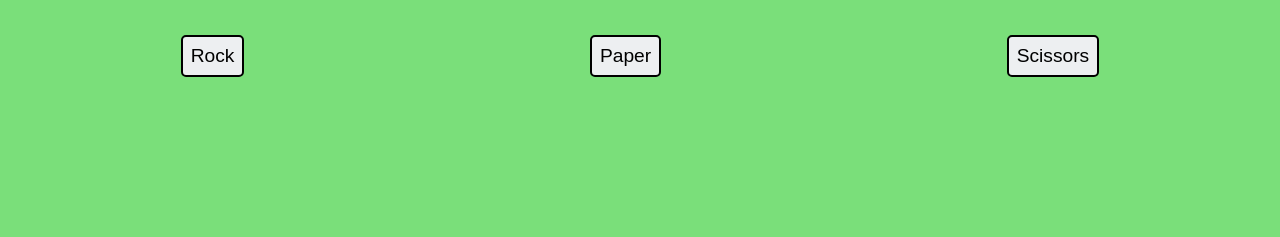
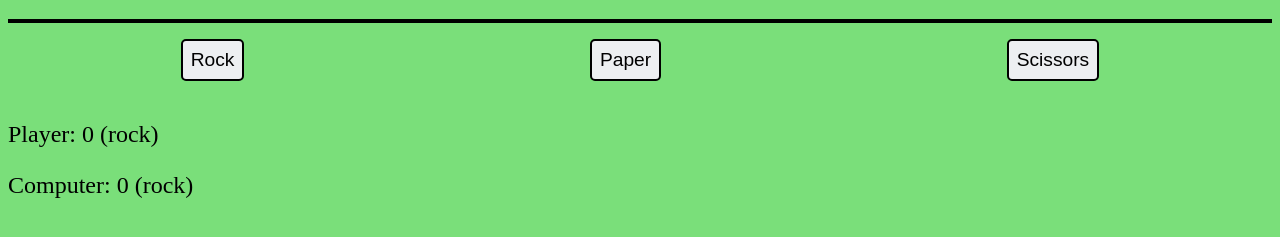
Before and after one commit to pequito193/rock-paper-scissors, a plain HTML site: page index.html in a window 1280 px wide. Both pictures are taken after a click on the button "Rock". Shown: the part 69-306 px from the top of the page. Drawn offline with Linux system fonts and the light colour scheme.

```diff
--- a/index.html
+++ b/index.html
@@ -6,7 +6,7 @@
         <title>Rock-Paper-Scissors</title>
     </head>
     <body>
-        <script src="javascript.js"></script>
+        <script src="javascript.js" defer></script>
         <div class="title">
             <h1>Choose wisely!</h1>
         </div>
@@ -15,6 +15,6 @@
             <button onclick="playRound('paper')">Paper</button>
             <button onclick="playRound('scissors')">Scissors</button>
         </div>
-        <div id="result"></div>
+        <div class="results"></div>
     </body>
 </html>
--- a/javascript.js
+++ b/javascript.js
@@ -1,10 +1,9 @@
-const possibleChoices = ['rock', 'paper', 'scissors'];
 let scoreComputer = 0;
 let scorePlayer = 0;
 
 function computerPlay() {
+    const possibleChoices = ['rock', 'paper', 'scissors'];
     let computerChoice = possibleChoices[Math.floor(Math.random() * possibleChoices.length)];
-    console.log(computerChoice);
     return computerChoice;
 }
 
@@ -36,9 +35,13 @@ function playRound(playerSelection) {
             }
         break;
     }
-    console.log('Player: ' + scorePlayer);
-    console.log('Computer: ' + scoreComputer);
+    resultPlayer.textContent = 'Player: ' + scorePlayer + ' (' + playerSelection + ')'
+    resultComputer.textContent = 'Computer: ' + scoreComputer + ' (' + computerChoice + ')'
 }
 
-const result = document.getElementById('result')
-result.textContent = 'hi'
+const results = document.querySelector(".results")
+const resultPlayer = document.createElement('p')
+const resultComputer = document.createElement('p')
+console.log(results)
+results.appendChild(resultPlayer)
+results.appendChild(resultComputer)
--- a/style.css
+++ b/style.css
@@ -21,8 +21,9 @@ button {
 .title {
     display: flex;
     justify-content: center;
+    border-bottom: 4px solid black;
 }
 
-.result {
-
+p {
+    font-size: 24px;
 }
```
